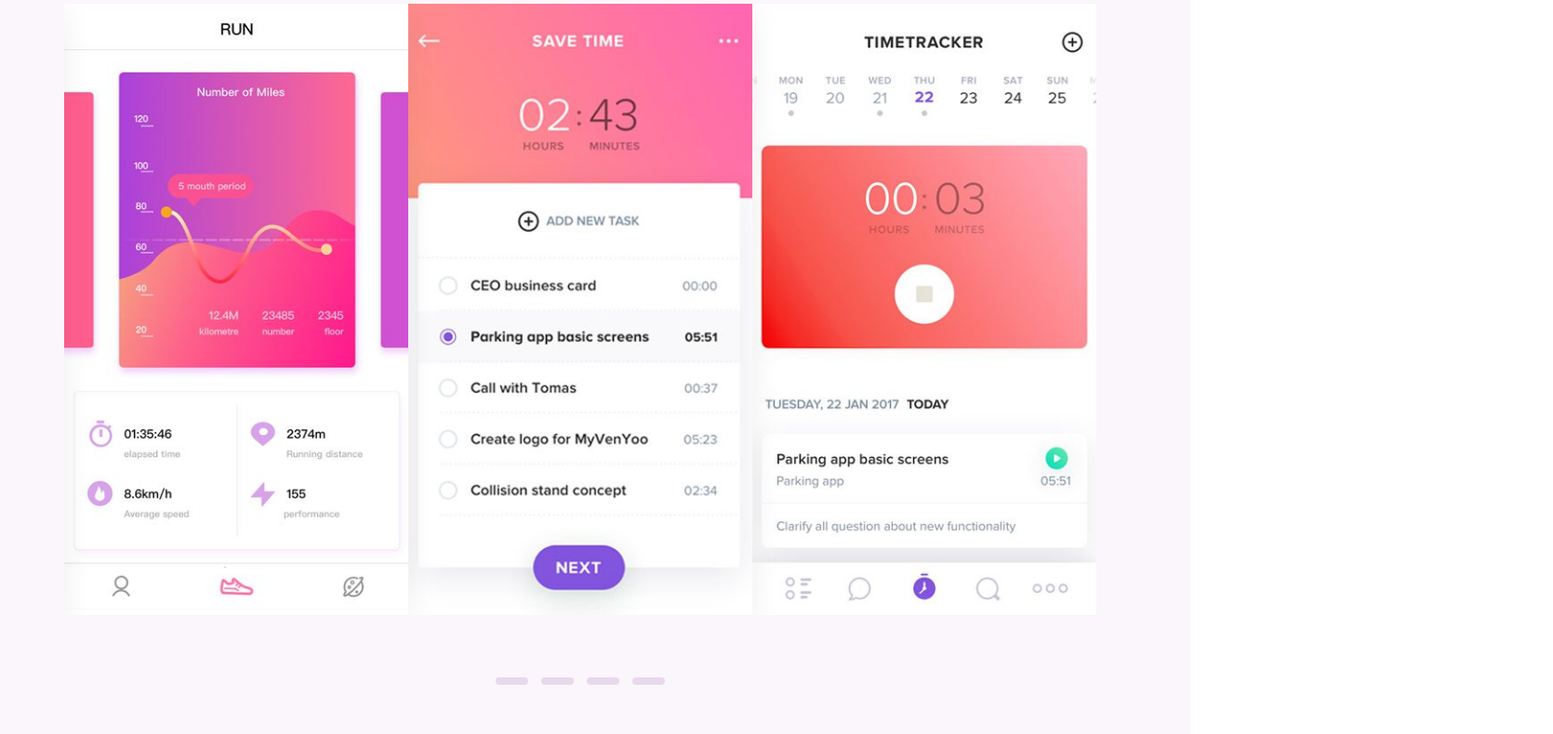
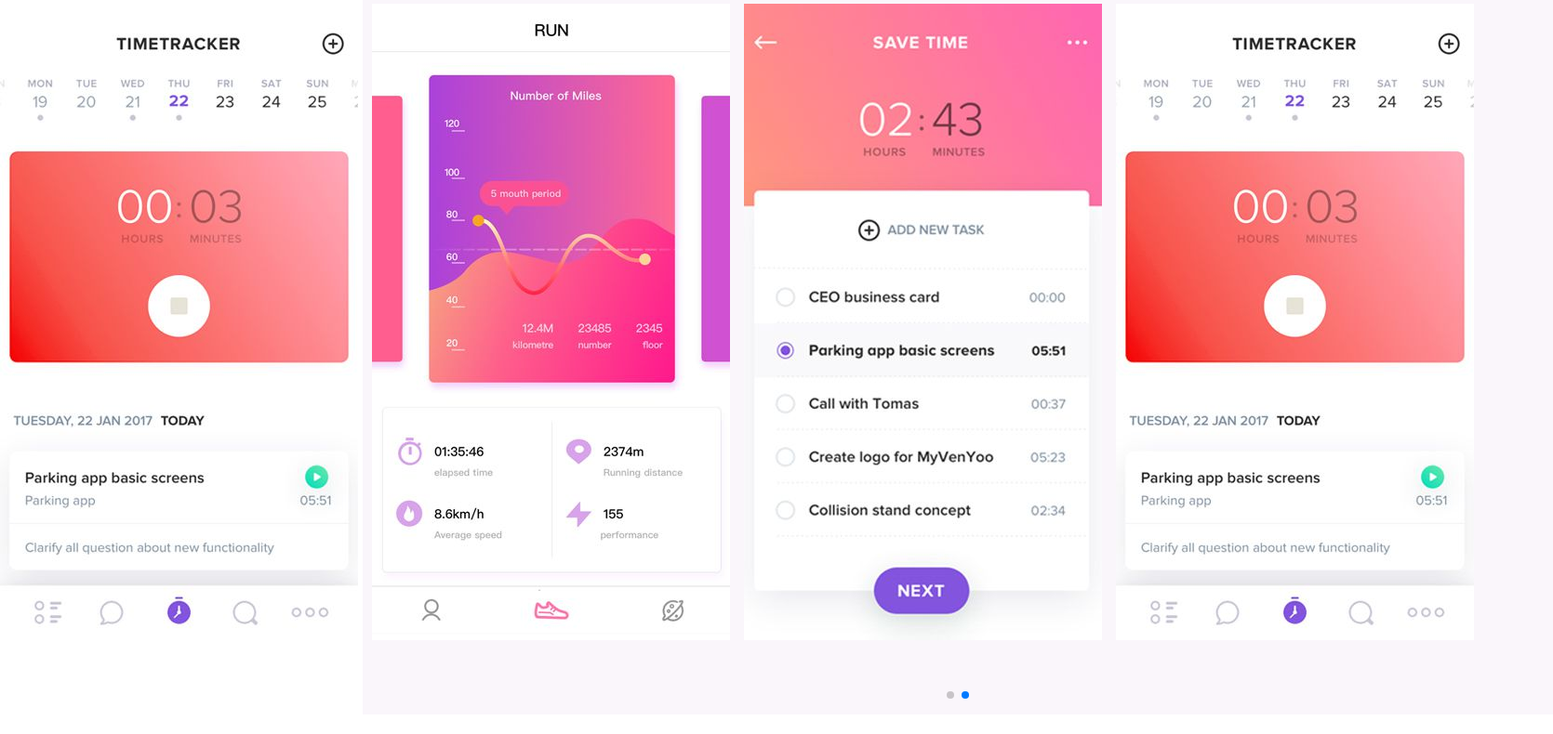
Before and after one commit to fatemehSaedchi/roocket-bootstrap-project, a plain HTML site: page index.html in a window 1280 px wide. Shown: the part 5652-6442 px from the top of the page at 93% size, 1670 px wide, since content can reach past the window. After the commit the page ends 6421 px from the top, so only its background shows below. Drawn offline with nearby package versions, Linux system fonts and the light colour scheme.

Commit message:
edit slider

```diff
--- a/index.html
+++ b/index.html
@@ -14,6 +14,13 @@
     <link rel="stylesheet" href="./style/fonts/bootstrap-icons.css">
     <link rel="stylesheet" href="./style/css/themify-icons.css">
     <link rel="stylesheet" href="./style/css/owl.carousel.min.css">
+    <link rel="stylesheet" href="https://cdn.jsdelivr.net/npm/swiper/swiper-bundle.min.css">
+
+    <style>
+        .swiper-slide{
+            width: 300px !important;
+        }
+    </style>
 
 </head>
 <body>
@@ -358,11 +365,28 @@
             <small>گالری</small>
             <h3>تصاویر اپلیکیشن</h3>
         </div>
-        <div class="img-gallery owl-carousel owl-theme m-3">
-            <img src="./img/screen1.jpg" alt="screen1">
-            <img src="./img/screen2.jpg" alt="screen2">
-            <img src="./img/screen3.jpg" alt="screen3">
-            <img src="./img/screen1.jpg" alt="screen4">
+        <div class="appSlider">
+            <div class="mySwiper">
+                <div class="swiper-wrapper">
+                    <div class="swiper-slide">
+                        <img src="./img/screen1.jpg" alt="screen1">
+                    </div>
+                    <div class="swiper-slide">
+                        <img src="./img/screen2.jpg" alt="screen2">
+                    </div>
+                    <div class="swiper-slide">
+                        <img src="./img/screen3.jpg" alt="screen3">
+                    </div>
+                    <div class="swiper-slide">
+                        <img src="./img/screen1.jpg" alt="screen4">
+                    </div>
+                </div>
+
+                <div class="swiper-button-next"></div>
+                <div class="swiper-button-prev"></div>
+
+                <div class="swiper-pagination"></div>
+            </div>
         </div>
     </div>
 </div>
@@ -372,5 +396,20 @@
 <script src="https://cdn.jsdelivr.net/npm/bootstrap@4.0.0/dist/js/bootstrap.min.js"></script>
 <script src="./style/js/owl.carousel.min.js"></script>
 <script src="./style/js/main.js"></script>
+<script src="https://cdn.jsdelivr.net/npm/swiper/swiper-bundle.min.js"></script>
+<script>
+    let swiper = new Swiper('.mySwiper', {
+        slidesPerView: 3,
+        spaceBetween: 100,
+        navigation: {
+            nextEl: '.swiper-button-next',
+            prevEl: '.swiper-button-prev',
+        },
+        pagination: {
+            el: '.swiper-pagination',
+            clickable: true,
+        },
+    });
+</script>
 </body>
 </html>
--- a/style/css/style.css
+++ b/style/css/style.css
@@ -409,3 +409,7 @@ header {
 .img-gallery .owl-item.center {
     transform: scale(1);
 }
+
+.swiper-slide{
+    width: 300px !important;
+}
```
Also changed, not shown: style/js/script.js (line endings or trailing spaces).
